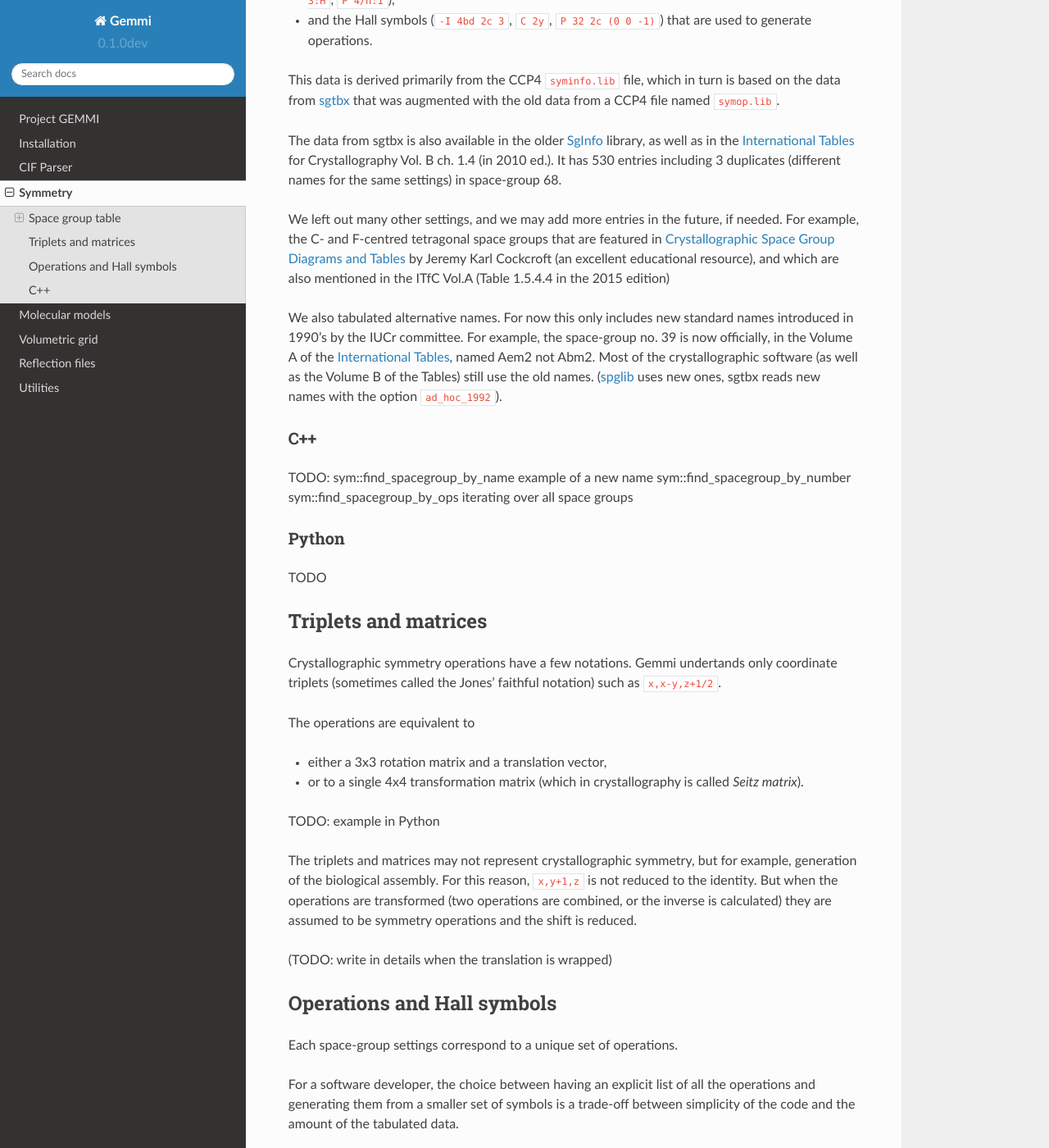
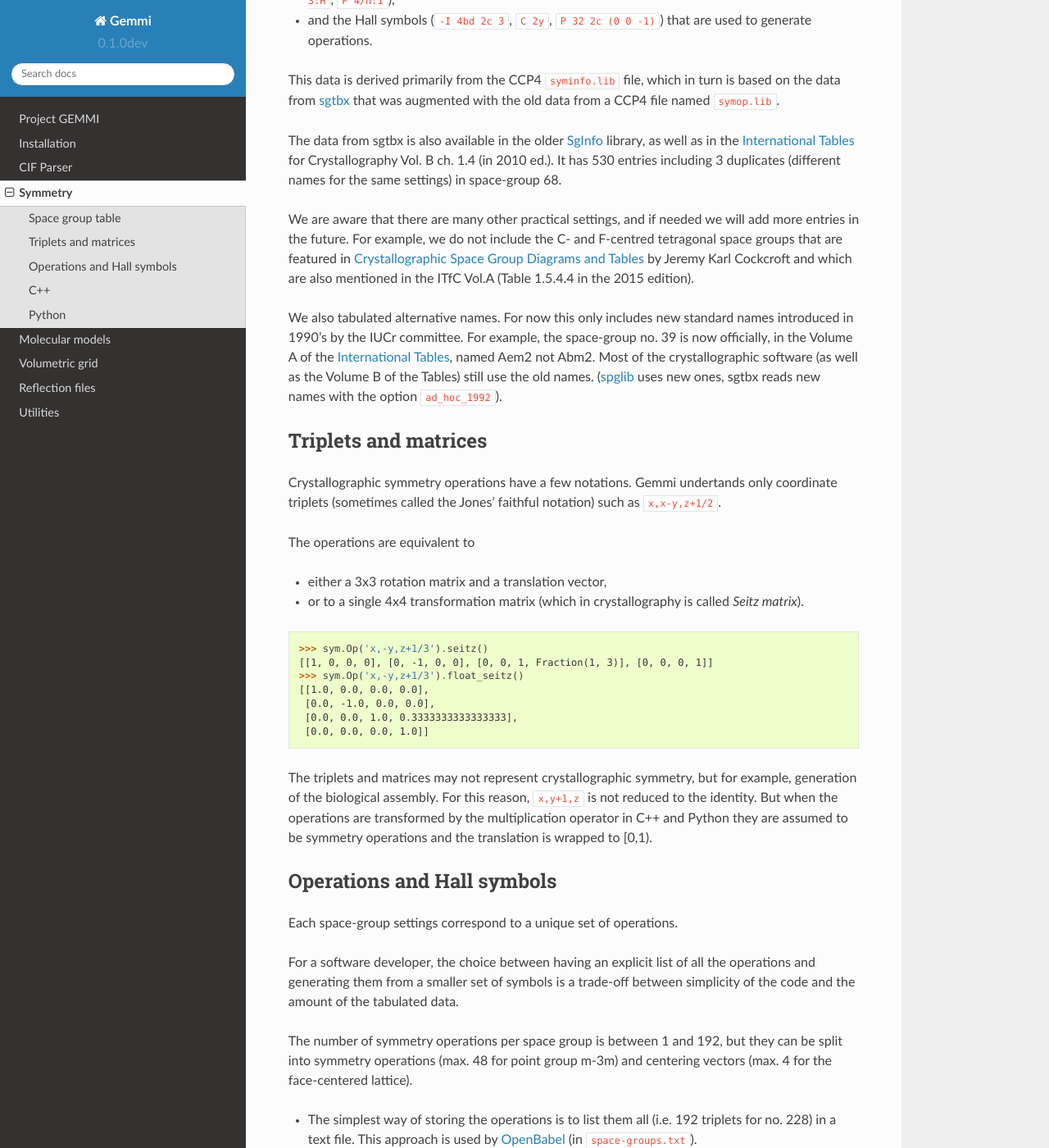
Before and after one commit to project-gemmi/gemmi, a Sphinx documentation site: the page built from docs/sym.rst, in a window 1280 px wide and 1400 px high, scrolled down 616 px. Shown: the whole window at 82% size. Built offline with Sphinx 7.4.7 and the Read the Docs theme 2.0.0, drawn with Linux system fonts in a browser that asks for light colours; some of the changed text lies outside the part shown.

Commit message:
mostly docs

```diff
--- a/docs/sym.rst
+++ b/docs/sym.rst
@@ -20,9 +20,9 @@
 including:
 
 * space group numbers (1-230),
-* ccp4 numbers (numbers assigned to particular settings; modulo 1000
+* ccp4 numbers (assigned to particular settings; modulo 1000
   they give space group number: 3 and 1003 correspond to
-  ``P 1 2 1`` and ``P 1 1 2``),
+  ``P 1 2 1`` and ``P 1 1 2``; 0 means none),
 * Herman-Mauguin (H-M) symbols a.k.a. the international notation
   (``I a -3 d``, ``C 1 2 1``),
 * extensions to the H-M notations (none, ``1``, ``2``, ``H`` or ``R``)
@@ -40,13 +40,13 @@
 including 3 duplicates (different names for the same settings)
 in space-group 68.
 
-We left out many other settings, and we may add more entries in the future,
-if needed. For example, the C- and F-centred tetragonal space groups
-that are featured in
+We are aware that there are many other practical settings, and if needed we
+will add more entries in the future. For example, we do not include
+the C- and F-centred tetragonal space groups that are featured in
 `Crystallographic Space Group Diagrams and Tables <http://img.chem.ucl.ac.uk/sgp/mainmenu.htm>`_
-by Jeremy Karl Cockcroft (an excellent educational resource),
+by Jeremy Karl Cockcroft
 and which are also mentioned in the ITfC Vol.A (Table 1.5.4.4
-in the 2015 edition)
+in the 2015 edition).
 
 We also tabulated alternative names.
 For now this only includes new standard names introduced in 1990's by the IUCr
@@ -57,21 +57,6 @@
 still use the old names.
 (spglib_ uses new ones,
 sgtbx reads new names with the option ``ad_hoc_1992``).
-
-C++
----
-
-TODO:
-sym::find_spacegroup_by_name
-example of a new name
-sym::find_spacegroup_by_number
-sym::find_spacegroup_by_ops
-iterating over all space groups
-
-Python
-------
-
-TODO
 
 
 Triplets and matrices
@@ -88,16 +73,22 @@
 * or to a single 4x4 transformation matrix (which in crystallography
   is called *Seitz matrix*).
 
-TODO: example in Python
+.. code-block:: pycon
+
+    >>> sym.Op('x,-y,z+1/3').seitz()
+    [[1, 0, 0, 0], [0, -1, 0, 0], [0, 0, 1, Fraction(1, 3)], [0, 0, 0, 1]]
+    >>> sym.Op('x,-y,z+1/3').float_seitz()
+    [[1.0, 0.0, 0.0, 0.0],
+     [0.0, -1.0, 0.0, 0.0],
+     [0.0, 0.0, 1.0, 0.3333333333333333],
+     [0.0, 0.0, 0.0, 1.0]]
 
 The triplets and matrices may not represent crystallographic symmetry,
 but for example, generation of the biological assembly.
 For this reason, ``x,y+1,z`` is not reduced to the identity.
-But when the operations are transformed (two operations are combined,
-or the inverse is calculated) they are assumed to be symmetry operations
-and the shift is reduced.
-
-(TODO: write in details when the translation is wrapped)
+But when the operations are transformed by the multiplication operator
+in C++ and Python they are assumed to be symmetry operations
+and the translation is wrapped to [0,1).
 
 Operations and Hall symbols
 ===========================
@@ -158,7 +149,12 @@
 After contemplating all the possibilities we ended up implementing
 the most complex solution: Hall symbols.
 
-TODO: benchmark results
+Operations generated from a Hall symbol are stored in an object
+(``struct GroupOps``) with two lists: symmetry operations
+(rotation + translation) and centering vectors (translation only).
+``GroupOps`` has functions to iterate over all operations
+(symops combined with centering ops), to apply change-of-basis,
+to add missing group elements (if any), etc.
 
 .. _SgInfo: https://github.com/rwgk/sginfo
 .. _SgLite: https://github.com/rwgk/sglite
@@ -173,9 +169,56 @@
 .. _Fityk: https://github.com/wojdyr/fityk
 .. _SPGGEN: http://dx.doi.org/10.1107/S1600576716007330
 
+
 C++
 ===
 
 ::
 
+    #include <assert.h>
+    #include <iostream>
+
     #include <gemmi/symmetry.hpp>
+    namespace sym = gemmi::sym;
+
+    assert(sym::Op("").inverse() == sym::Op(""));
+
+    const SpaceGroup* c2 = sym::find_spacegroup_by_number(5);
+    assert(c2->xhm() == "C 1 2 1");
+
+    const SpaceGroup* i2 = sym::find_spacegroup_by_name("I2");
+    assert(i2->number == 5);
+    assert(i2->ccp4 == 5);
+    assert(i2->xhm() == "I 1 2 1");
+
+    GroupOps ops = i2->operations();
+    ops.change_basis(sym::Op("..."))
+    assert(sym::find_spacegroup_by_ops(ops) == c2);
+    for (const Op& op : ops)
+      std::cout << op.triplet() << std::endl;
+
+    assert(sym::find_spacegroup_by_name("C m m e") ==  // new names have 'e'
+           sym::find_spacegroup_by_name("C m m a"));
+
+    for (const SpaceGroup& sg : sym::tables::main) {
+        // iterates over all tabulated settings
+    }
+
+Python
+======
+
+.. code-block:: pycon
+
+    >>> from gemmi import sym
+    >>> sym.Op('...') * 'x,...'
+    >>> sym.Op('...') ** 3
+    >>> _.inverse()
+    >>> sym.find_spacegroup_by_number(5)
+    >>> sym.find_spacegroup_by_name('C m m e') # new names can have 'e' and 'g'
+    >>> # iterate over space-group
+
+    GroupOps ops = i2->operations();
+    ops.change_basis(sym::Op("..."))
+    assert(sym::find_spacegroup_by_ops(ops) == c2);
+    for (const Op& op : ops)
+      std::cout << op.triplet() << std::endl;
--- a/docs/utils.rst
+++ b/docs/utils.rst
@@ -117,9 +117,8 @@
 The library and the converter also have an option (``--iotbx-compat``)
 that formats PDB files similarly to iotbx from cctbx (for example,
 in this mode ``TER`` records have no numbers).
-We do not aim to be fully compatible here, but in some cases
-a command such as ``diff --ignore-space-change`` may be used to show
-differences between a files generated by Gemmi and CCTBX.
+We do not aim to be fully compatible with CCTBX, but in many cases
+the difference will be only in whitespace.
 
 NCS expansion
 -------------
```
Also changed, not shown: 4 other files.
